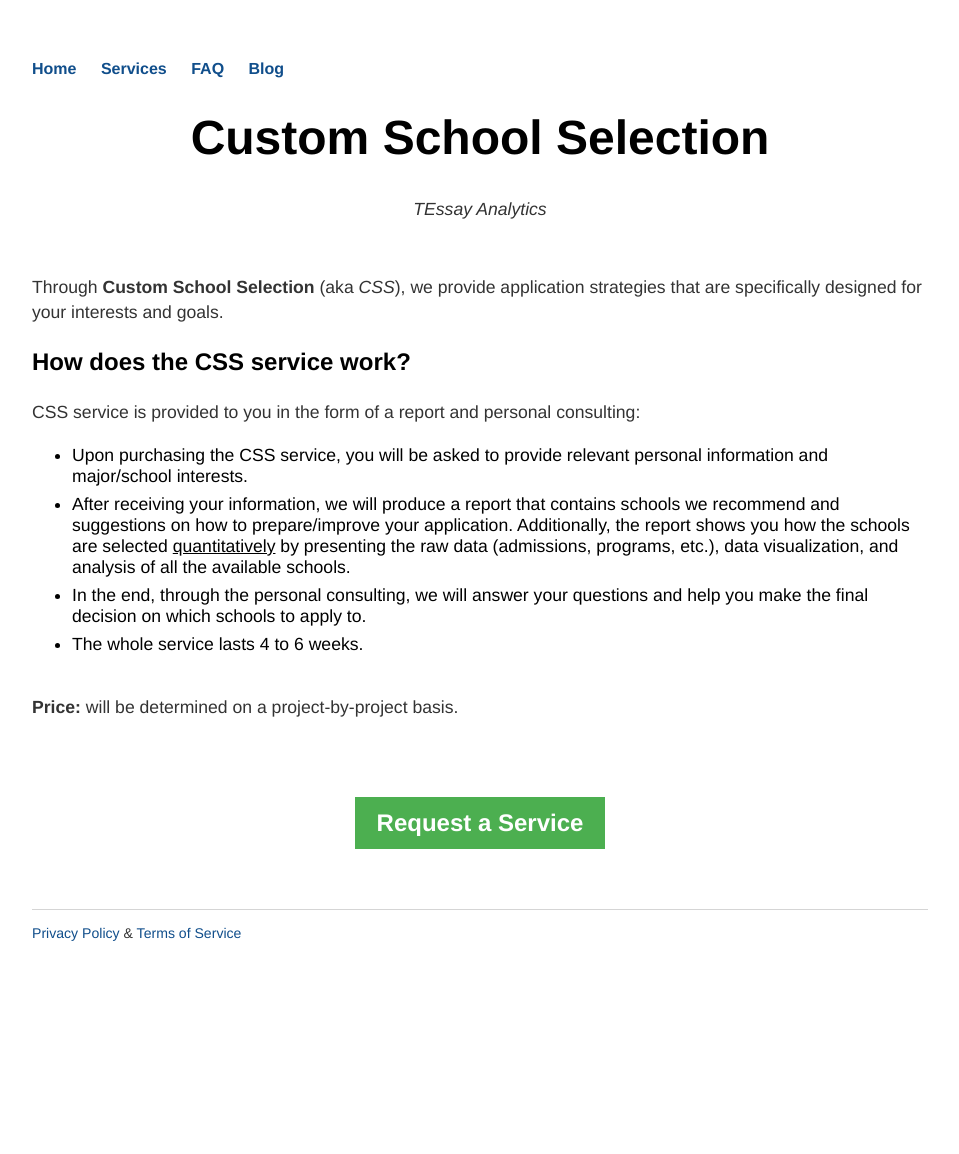
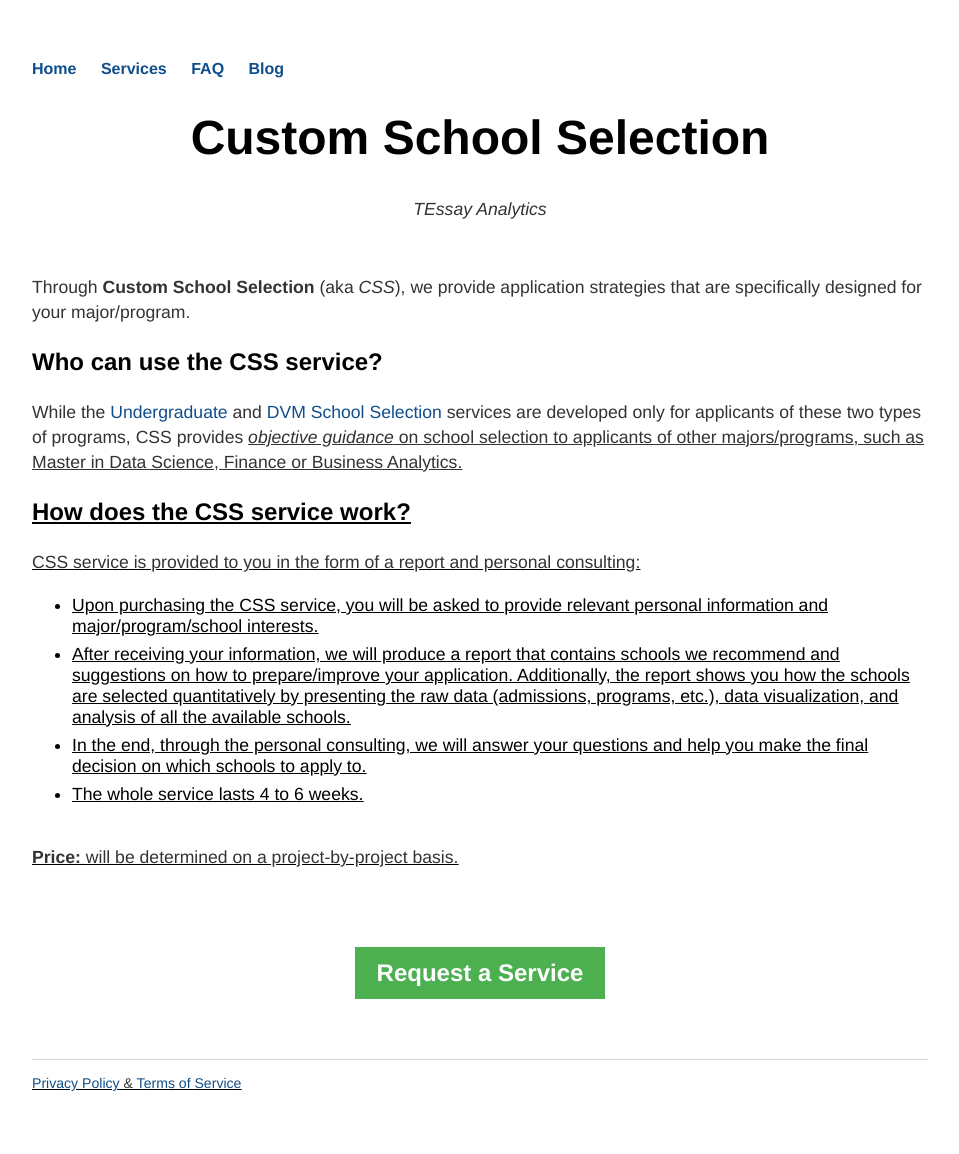
Before and after one commit to RagingTiger/PnFTech.github.io, a Jekyll site: the page built from custom_school_selection/index.html, in a window 1280 px wide. Shown: the whole page, without its empty margins (160-1119 px from the left). Built offline with Jekyll 4.4.1, drawn with Linux system fonts in a browser that asks for light colours; before the commit the page ends 1004 px from its top, so only the background shows below that.

Commit message:
edited css

```diff
--- a/custom_school_selection/index.html
+++ b/custom_school_selection/index.html
@@ -10,13 +10,22 @@ title: TEssay Analytics | Custom School Selection
 <br>
 <div class="container">
   <p>Through <b>Custom School Selection</b> (aka <i>CSS</i>), we provide
-    application strategies that are specifically designed for your interests and goals.</p>
+    application strategies that are specifically designed for your major/program.</p>
+
+	<h3>Who can use the CSS service?</h3>
+
+	<p>While the <a href="/undergraduate_school_selection">Undergraduate</a> and
+		<a href="/dvm_school_selection">DVM School Selection</a> services are
+		developed only for applicants of these two types of programs, CSS provides
+		<u><i>objective guidance</i><u> on school selection to <u>applicants
+		of other majors/programs</u>, such as Master in Data Science, Finance or
+		Business Analytics.</p>
 
   <h3>How does the CSS service work?</h3>
   <p>CSS service is provided to you in the form of a report and personal consulting:</p>
     <ul class="posts">
         <li>Upon purchasing the CSS service, you will be asked to provide
-          relevant personal information and major/school interests. </li>
+          relevant personal information and major/program/school interests. </li>
         <li>After receiving your information, we will produce a report that
           contains schools we recommend and suggestions on how to
           prepare/improve your application. Additionally, the report shows you how the
--- a/index.html
+++ b/index.html
@@ -39,9 +39,9 @@ title: TEssay Analytics
 		<li><h3><a href="/triple_s">Strategic School Selection</a></h3></li>
 		<p>With the power of <u><i>data science</i></u> in <u><i>Python</i></u>
 			and <u><i>admissions data</i></u>, <b>Strategic School Selection</b>
-			(aka <i>Triple S</i>) help customers develop the <b><i>objectively</i></b>
+			(aka <i>Triple S</i>) helps customers develop the <b><i>objectively</i></b>
 			best <u>application strategy</u>: what schools to apply to, and how to
-			improve your application. Our custom quantitative analysis is tailed to
+			improve your application. Our custom quantitative analysis is tailored to
 			your personal profile and interests. It shows not only the big picture of
 			multiple schools systematically, but also the relative application
 			advantage and/or disadvantage of each school.</p>
```
